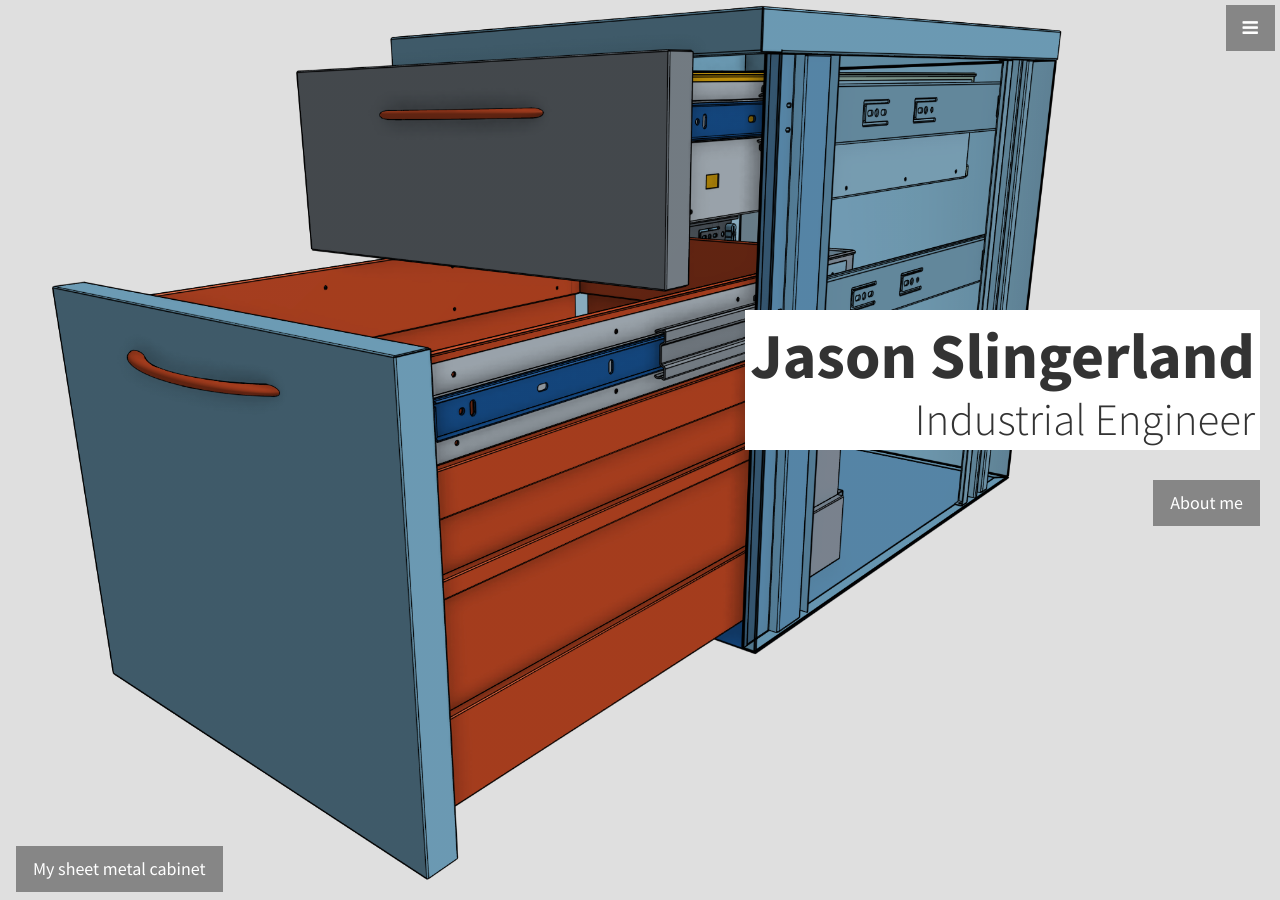
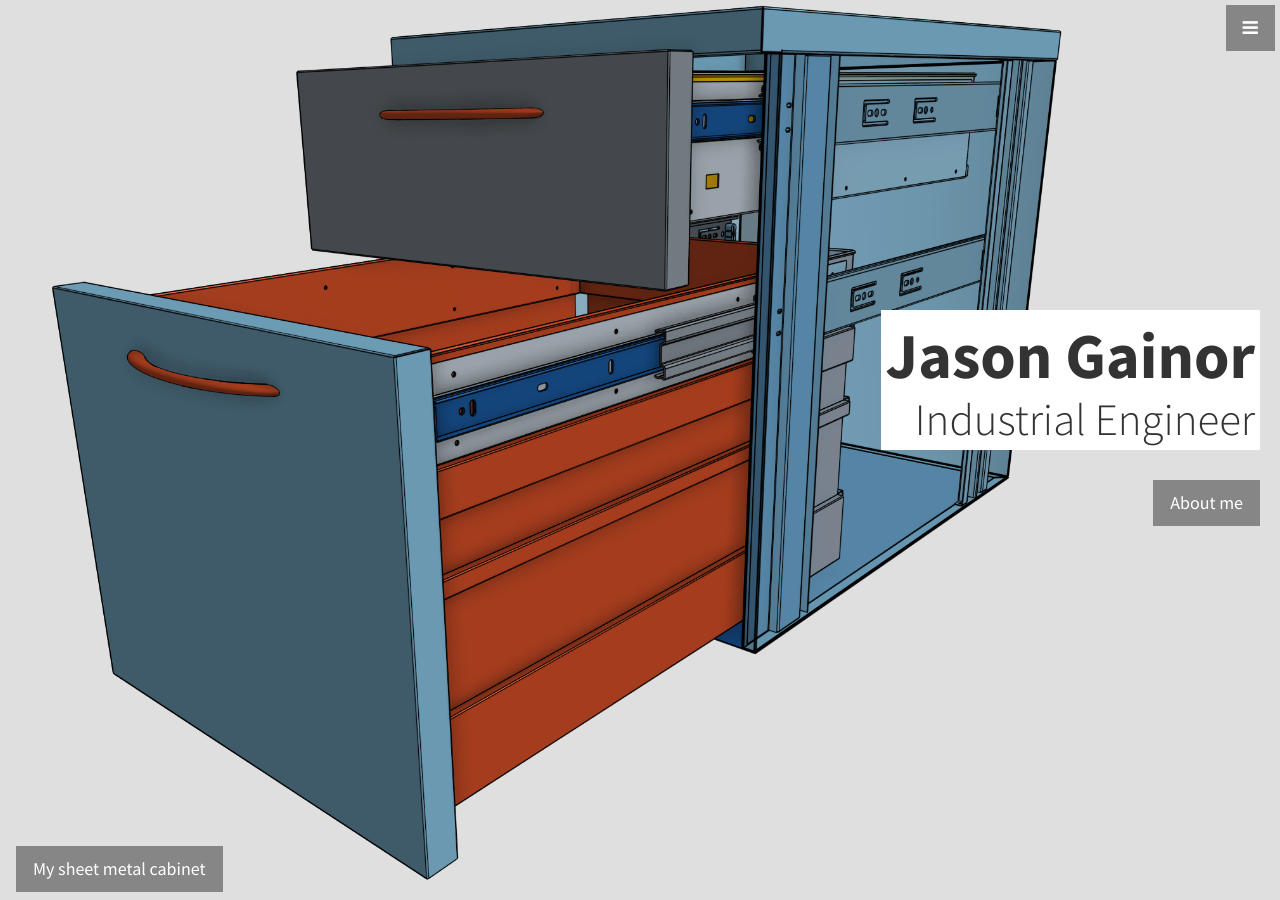
Before and after one commit to jasongainor/jasongainor.github.io, a Jekyll site: the page built from index.html, in a window 1280 px wide and 900 px high. Built offline with Jekyll 4.4.1, drawn with Linux system fonts in a browser that asks for light colours.

Commit message:
changing name

```diff
--- a/_includes/footer.html
+++ b/_includes/footer.html
@@ -6,7 +6,7 @@
         <h4><strong>{{ site.owner }}</strong>
         </h4>
         <ul class="list-unstyled">
-          <li><i class="fa fa-phone fa-fw"></i> <a href="tel:+1-518-813-3432">{{ site.telephone }}</li>
+          <li><i class="fa fa-phone fa-fw"></i> <a href="tel:+1-781-777-3140">{{ site.telephone }}</li>
           <li><i class="fa fa-envelope-o fa-fw"></i>  <a href="mailto:{{ site.email }}">{{ site.email }}</a>
           </li>
         </ul>
@@ -16,7 +16,7 @@
             <a href="https://github.com/{{ site.github_username }}"><i class="fa fa-github fa-fw fa-3x"></i></a>
           </li>
           <li>
-            <a href="https://www.linkedin.com/in/slingj/"><i class="fa fa-linkedin-square fa-fw fa-3x"></i></a>
+            <a href="https://www.linkedin.com/in/jmgainor/"><i class="fa fa-linkedin-square fa-fw fa-3x"></i></a>
           </li>
         </ul>
         <hr class="small">
--- a/_includes/head.html
+++ b/_includes/head.html
@@ -5,7 +5,7 @@
   <meta name="description" content="">
   <meta name="author" content="">
   <link rel="icon" href="../img/js.png">
-  <title>Jason Slingerland's Portfolio</title>
+  <title>Jason Gainor's Portfolio</title>
   <!-- Bootstrap Core CSS -->
   <link href="css/bootstrap.min.css" rel="stylesheet">
   <!-- Custom CSS -->
--- a/_includes/header.html
+++ b/_includes/header.html
@@ -1,6 +1,6 @@
 <header id="top" class="header">
   <div class="text-vertical-right">
-    <h1 style="font-size:5vw">Jason Slingerland</h1>
+    <h1 style="font-size:5vw">Jason Gainor</h1>
     <h3 style="font-size:3.5vw">Industrial Engineer</h3>
     <br>
     <a href="#about" class="btn btn-dark btn-lg">About me</a>
--- a/_includes/resume.html
+++ b/_includes/resume.html
@@ -4,8 +4,8 @@
     <div class="row">
       <div class="col-lg-12 text-center">
         <h3>Check out my resume for more things that I have done</h3>
-        <a target="_blank" href="Jason Slingerland Resume.pdf" class="btn btn-lg btn-light">View</a>
-        <a href="Jason Slingerland Resume.pdf" class="btn btn-lg btn-dark" download>Download</a>
+        <a target="_blank" href="Jason_Gainor_Resume.pdf" class="btn btn-lg btn-light">View</a>
+        <a href="Jason_Gainor_Resume.pdf" class="btn btn-lg btn-dark" download>Download</a>
       </div>
     </div>
   </div>
```
Also changed, not shown: 2 other files.
